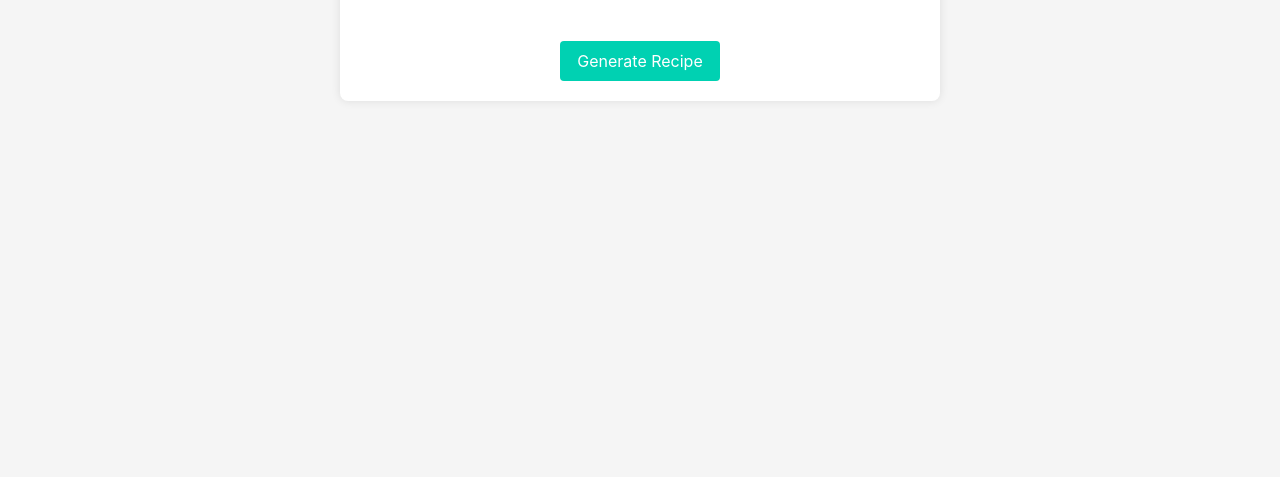
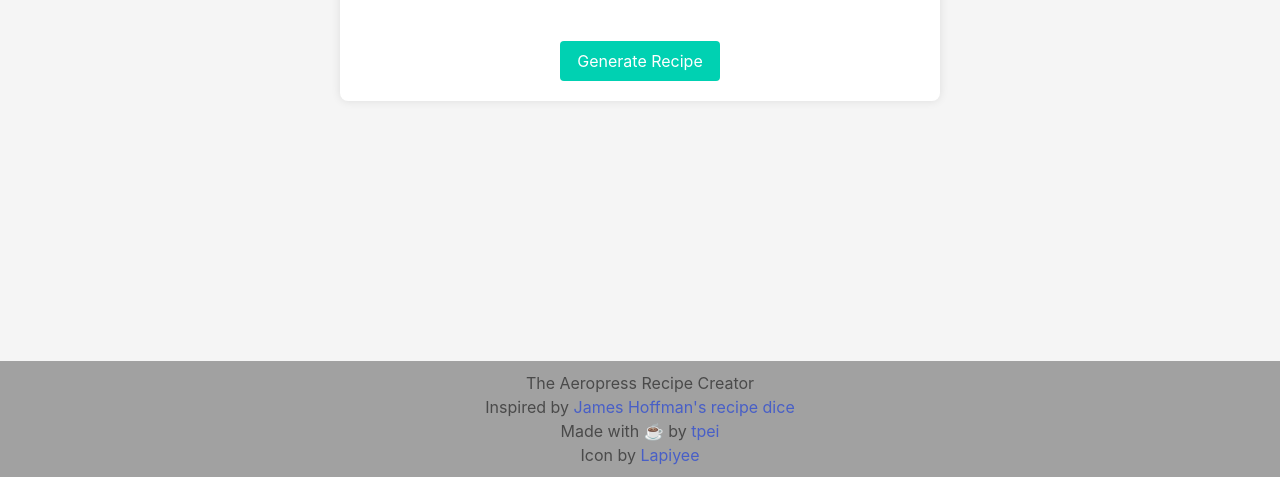
Before and after one commit to TPei/aeropress_recipes, a plain HTML site: page index.html in a window 1280 px wide. Shown: the part 323-800 px from the top of the page. Drawn offline with nearby package versions, Linux system fonts and the light colour scheme.

Commit message:
add some attribution info

```diff
--- a/index.html
+++ b/index.html
@@ -14,6 +14,11 @@
       padding: 0;
       background-color: #f5f5f5;
     }
+    body {
+      display: flex;
+      flex-direction: column;
+      justify-content: space-between;
+    }
     #app {
       max-width: 600px;
       margin: 0 auto;
@@ -22,6 +27,11 @@
       border-radius: 8px;
       box-shadow: 0 0 10px rgba(0, 0, 0, 0.1);
     }
+    .container {
+      display: flex;
+      flex-direction: column;
+    }
+
     .title {
       text-align: center;
       margin-bottom: 20px;
@@ -71,6 +81,11 @@
         margin-bottom: 5px;
       }
     }
+    #footer {
+      background-color: rgb(161, 161, 161);
+      text-align: center;
+      padding: 10px;
+    }
   </style>
 </head>
 <body>
@@ -117,6 +132,14 @@
       </div>
     </div>
   </section>
+  <div id="footer">
+    <p class="is-size-6">
+      The Aeropress Recipe Creator<br />
+      Inspired by <a href="https://web.archive.org/web/20171208104650/https://jimseven.com/2017/12/06/coffee-brewing-dice/">James Hoffman's recipe dice</a><br />
+      Made with ☕️ by <a href="https://github.com/tpei/aeropress_recipes">tpei</a><br />
+      Icon by <a href="https://www.flaticon.com/authors/lapiyee">Lapiyee</a>
+    </p>
+  </div>
 
   <script>
     const { createApp } = Vue;
```
